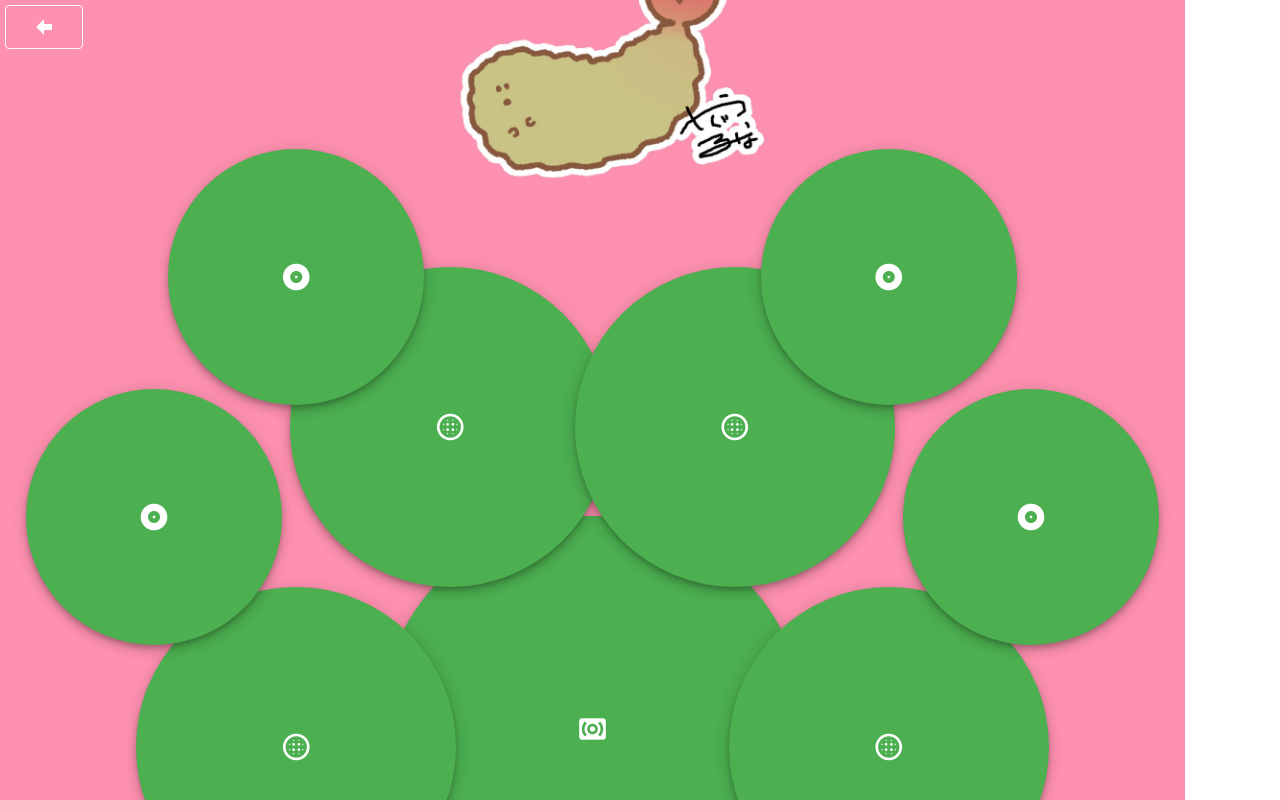
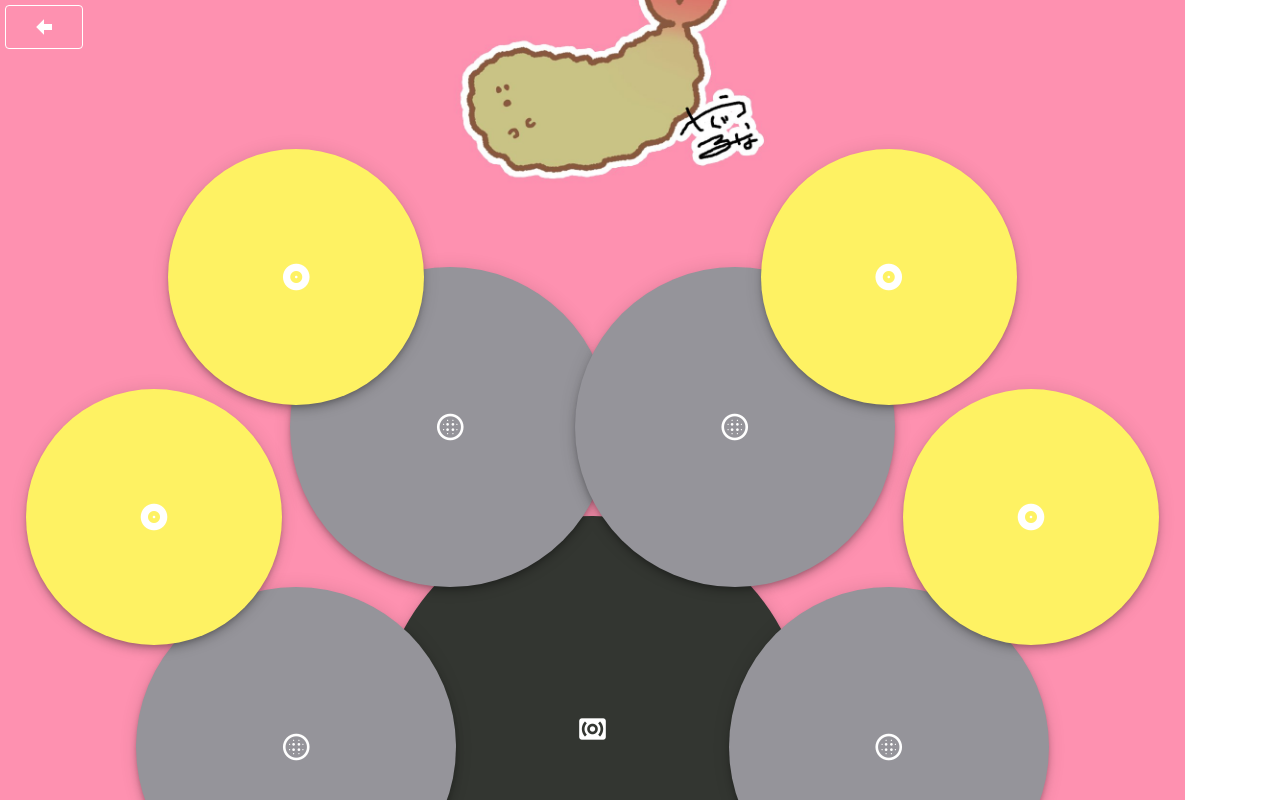
Before and after one commit to redgosho/luna-voice-drum, a Vue app: page /drum in a window 1280 px wide. Built offline with nearby package versions, Linux system fonts and the light colour scheme.

Commit message:
ui:drum:ドラムの色変更、縦画面警告画面追加など

```diff
--- a/src/views/Drum.vue
+++ b/src/views/Drum.vue
@@ -3,6 +3,13 @@
     id="fullscreen"
     class="text-center drum-area"
   >
+    <div id="orientationPortrait">
+      <v-img class="titleLogoImgPortrait" src="@/assets/img/titleLogo.png" aspect-ratio="1.4"></v-img>
+      <div class="cautionText">
+        <h2 class="cautionTextH2">画面を横にしてください！</h2>
+      </div>
+    </div>
+    <div id="orientationLandscape">
       <v-img class="ebiImg" src="@/assets/img/LunaEbi.jpg" aspect-ratio="1.4"></v-img>
       <div class="toHomeButton">
         <router-link to="/">
@@ -12,7 +19,7 @@
         </router-link>
       </div>
       <div class="drum bass">
-      <v-btn color="success"
+        <v-btn color="#333631"
           fab x-large dark
           :height="drumSize.bass"
           :width="drumSize.bass"
@@ -22,7 +29,7 @@
         </v-btn>
       </div>
       <div class="drum snare1">
-      <v-btn color="success"
+        <v-btn color="#95949a"
           fab x-large dark
           :height="drumSize.snare"
           :width="drumSize.snare"
@@ -32,7 +39,7 @@
         </v-btn>
       </div>
       <div class="drum snare2">
-      <v-btn color="success"
+        <v-btn color="#95949a"
           fab x-large dark
           :height="drumSize.snare"
           :width="drumSize.snare"
@@ -42,7 +49,7 @@
         </v-btn>
       </div>
       <div class="drum snare3">
-      <v-btn color="success"
+        <v-btn color="#95949a"
           fab x-large dark
           :height="drumSize.snare"
           :width="drumSize.snare"
@@ -52,7 +59,7 @@
         </v-btn>
       </div>
       <div class="drum snare4">
-      <v-btn color="success"
+        <v-btn color="#95949a"
           fab x-large dark
           :height="drumSize.snare"
           :width="drumSize.snare"
@@ -62,7 +69,7 @@
         </v-btn>
       </div>
       <div class="drum cymbal1">
-      <v-btn color="success"
+        <v-btn color="#fef263"
           fab x-large dark
           :height="drumSize.cymbal"
           :width="drumSize.cymbal"
@@ -72,7 +79,7 @@
         </v-btn>
       </div>
       <div class="drum cymbal2">
-      <v-btn color="success"
+        <v-btn color="#fef263"
           fab x-large dark
           :height="drumSize.cymbal"
           :width="drumSize.cymbal"
@@ -82,7 +89,7 @@
         </v-btn>
       </div>
       <div class="drum cymbal3">
-      <v-btn color="success"
+        <v-btn color="#fef263"
           fab x-large dark
           :height="drumSize.cymbal"
           :width="drumSize.cymbal"
@@ -92,7 +99,7 @@
         </v-btn>
       </div>
       <div class="drum cymbal4">
-      <v-btn color="success"
+        <v-btn color="#fef263"
           fab x-large dark
           :height="drumSize.cymbal"
           :width="drumSize.cymbal"
@@ -100,6 +107,7 @@
         >
           <v-icon>mdi-album</v-icon>
         </v-btn>
+      </div>
     </div>
   </v-container>
 </template>
@@ -157,7 +165,6 @@ export default {
   $snare1: "100vw/4";
   $snare2: "100vw/4";
   $cymbal1: "100vw/5";
-
   #fullscreen {
     position: fixed;
     top: 0;
@@ -166,14 +173,70 @@ export default {
     height: 100%;
     background: #fe91b0;
   }
+  @media screen and (orientation: portrait) {
+    /* 縦向きの場合のスタイル */
+    #orientationPortrait {
+      opacity: 1;
+    }
+    #orientationLandscape {
+      opacity: 0;
+    }
+    .titleLogoImgPortrait {
+      position: absolute;
+      top: 0;
+      right: 0;
+      bottom: 0;
+      left: 0;
+      margin: auto;
+      height: 40vh;
+      animation: Flash1 0.9s linear 0s infinite;
+    }
+    .cautionText {
+      position: absolute;
+      top: calc(50% - 25px);
+      right: 0;
+      left: 0;
+      animation: Flash1 0.9s linear 0s infinite;
+      text-align: center;
+      font-weight: bold;
+      font-size: 15px;
+    }
+    .cautionTextH2 {
+      padding: 1rem 2rem;
+      position: relative;
+      color: #ffffff;
+      font-size: 25px;
+      text-shadow:
+       3px  3px 1px #003366,
+      -3px  3px 1px #003366,
+       3px -3px 1px #003366,
+      -3px -3px 1px #003366,
+       3px  0px 1px #003366,
+       0px  3px 1px #003366,
+      -3px  0px 1px #003366,
+       0px -3px 1px #003366;
+      background: linear-gradient(-45deg, darken(#000000, 3%) 25%, #ffff00 0, #ffff00 50%, darken(#000000, 3%) 0, darken(#000000, 3%) 75%, #ffff00 0);
+      background-size: 20px 20px;
+    }
+  }
+  @media screen and (orientation: landscape) {
+    /* 横向きの場合のスタイル */
+    #orientationPortrait {
+      opacity: 0;
+    }
+    #orientationLandscape {
+      opacity: 1;
+    }
     .drum-area {
       // position: relative;
-    background: red;
+      // background: red;
     }
     .ebiImg {
+      position: absolute;
       width: 30vw;
-    top: calc(0% - 30vw/5);
+      top: calc(0% - 30vw/6);
       left: calc(50% - 30vw/2);
+      animation: swing 1s ease-in-out infinite;
     }
     .toHomeButton {
       position: absolute;
@@ -225,4 +288,17 @@ export default {
       bottom: calc(30% - #{$cymbal1}/3);
       left: calc(87% - #{$cymbal1}/2);
     }
+  }
+  @keyframes Flash1{
+    50%{
+      opacity: 0;
+    }
+  }
+  @keyframes swing {
+      0% { transform: rotate(0deg); }
+      25% { transform: rotate(10deg); }
+      50% { transform: rotate(0deg); }
+      75% { transform: rotate(-10deg); }
+      100% { transform: rotate(0deg); }
+  }
 </style>
```
Lines whose indentation alone changed are shown as unchanged.
